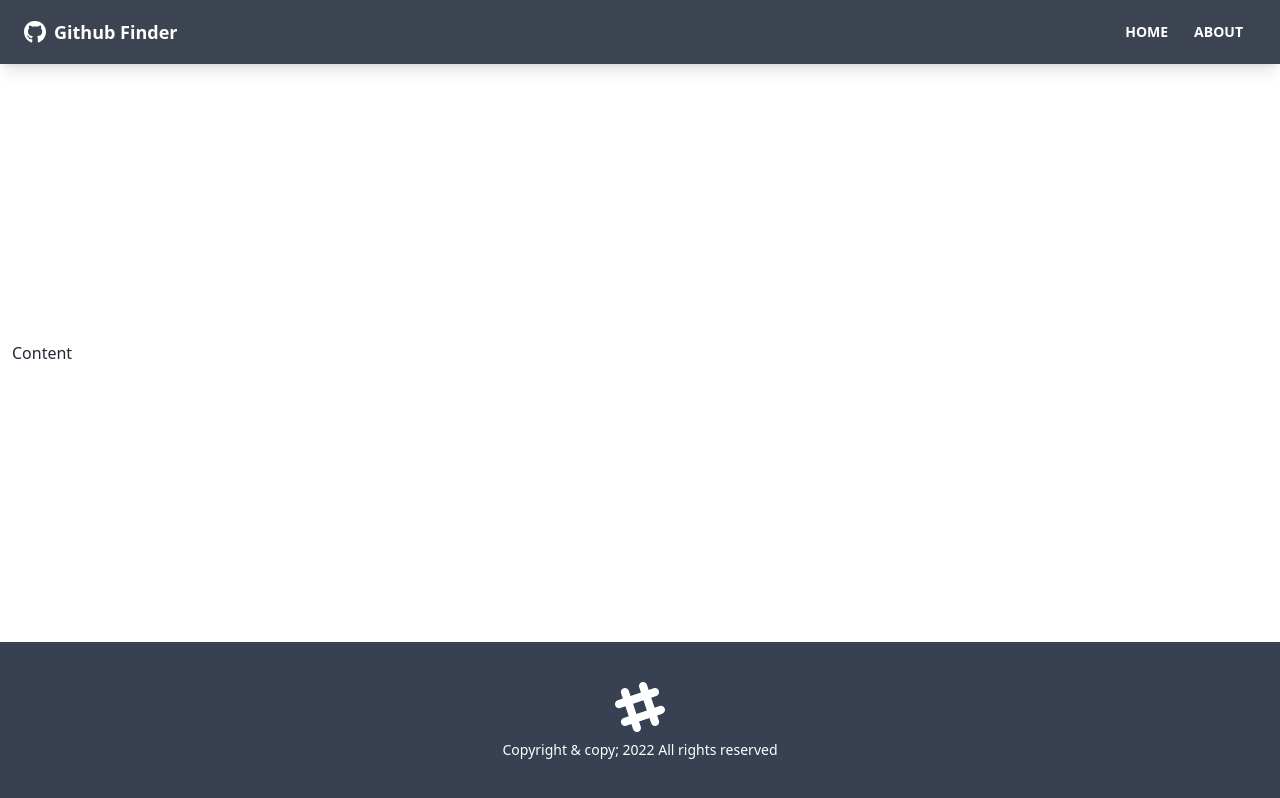
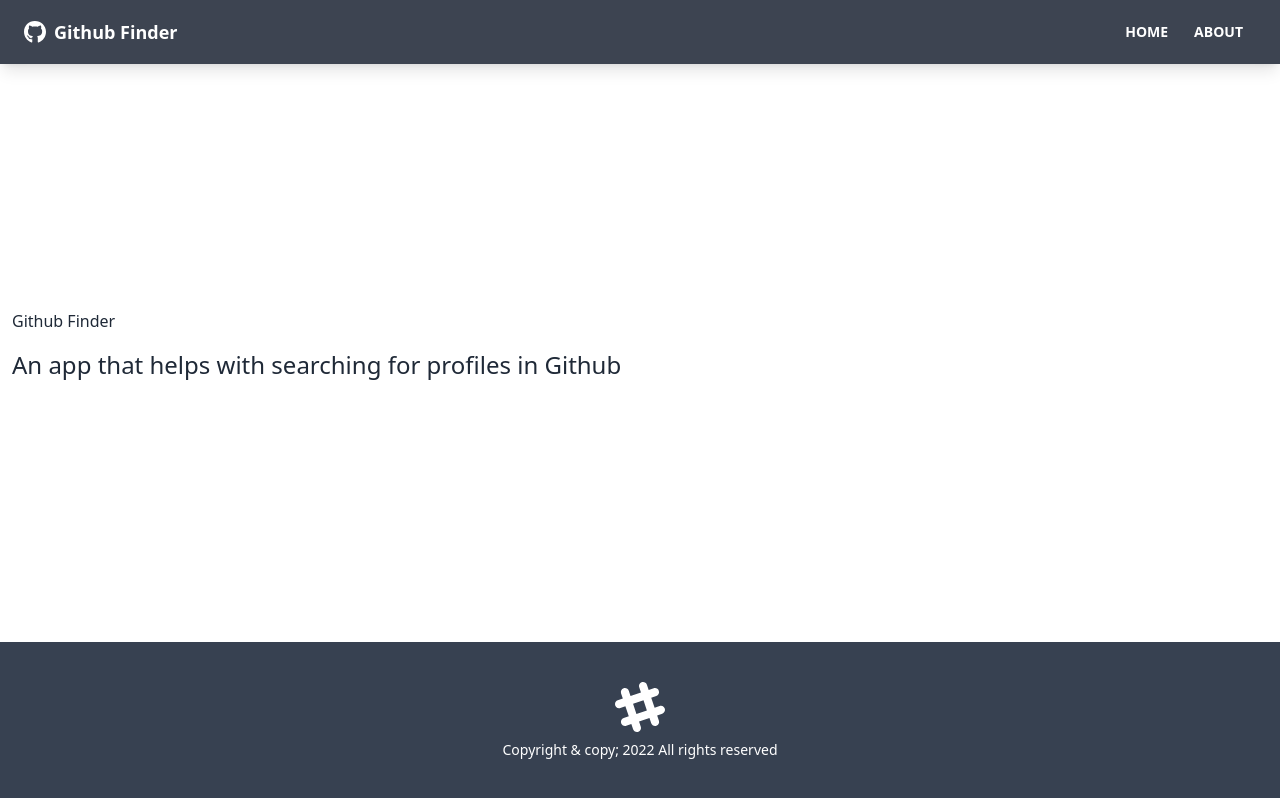
Before and after one commit to tosin0589/github-finder, a React (Create React App) app: page /about in a window 1280 px wide. Built offline with nearby package versions, Linux system fonts and the light colour scheme.

Commit message:
feat: created pages for the app

```diff
--- a/src/App.js
+++ b/src/App.js
@@ -1,12 +1,23 @@
-import { BrowserRouter as Router, Route } from "react-router-dom";
+import { BrowserRouter as Router, Route, Routes } from "react-router-dom";
+import Home from "./pages/Home";
+import About from "./pages/About";
+import NotFound from "./pages/NotFound";
 import Footer from "./components/layout/Footer";
 import Navbar from "./components/layout/Navbar";
+
 function App() {
   return (
     <Router>
       <div className="flex flex-col justify-between h-screen">
         <Navbar />
-        <main className="container mx-auto px-3 pb-12">Content</main>
+        <main className="container mx-auto px-3 pb-12">
+          <Routes>
+            <Route path="/" element={<Home />} />
+            <Route path="/about" element={<About />} />
+            <Route path="/notfound" element={<NotFound />} />
+            <Route path="/*" element={<NotFound />} />
+          </Routes>
+        </main>
         <Footer />
       </div>
     </Router>
--- /dev/null
+++ b/src/pages/About.jsx
@@ -0,0 +1,14 @@
+function About() {
+  return (
+    <div>
+      <h1 className= "text-gxl mb-4"> Github Finder</h1>
+      <p className="mb-4 text-2xl font-light">
+        An app that helps with searching for profiles in Github
+      </p>
+
+
+    </div>
+  )
+}
+
+export default About
--- /dev/null
+++ b/src/pages/Home.jsx
@@ -0,0 +1,7 @@
+function Home() {
+  return (
+    <div>Home</div>
+  )
+}
+
+export default Home
--- /dev/null
+++ b/src/pages/NotFound.jsx
@@ -0,0 +1,20 @@
+import {FaHome} from 'react-icons/fa';
+import {Link} from 'react-router-dom';
+function NotFound() {
+  return (
+    <div className ="hero">
+      <div className= "max-w-lg">
+        <h1 className ="text-8xl font-bold mb-8">
+          OOPS!
+        </h1>
+        <p className = "text-5xl mb-8">404 - Page not found!</p>
+        <Link to='/' className = 'btn btn-primary btn-lg'>
+         <FaHome className ='mr-2' />
+         Back To Home
+        </Link>
+      </div>
+    </div>
+  )
+}
+
+export default NotFound
```
